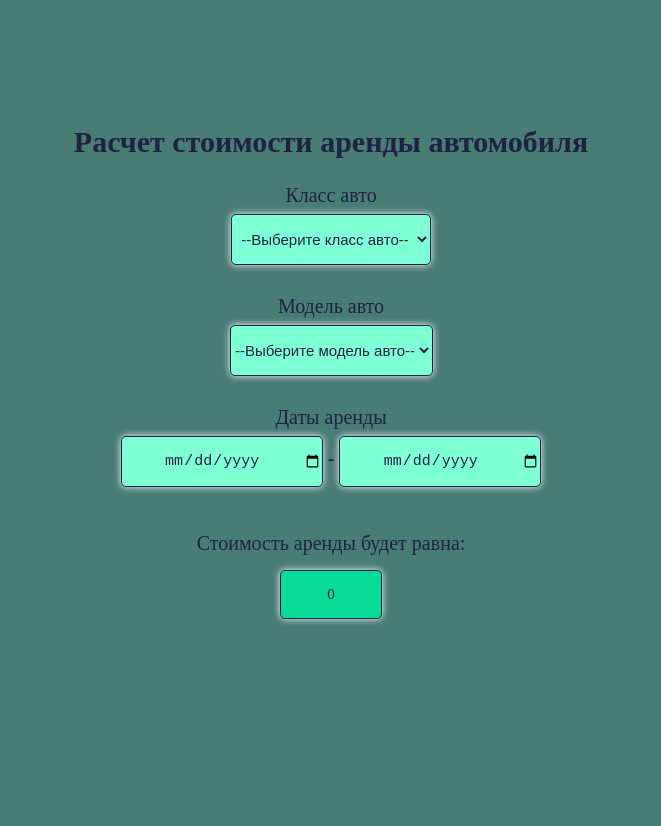
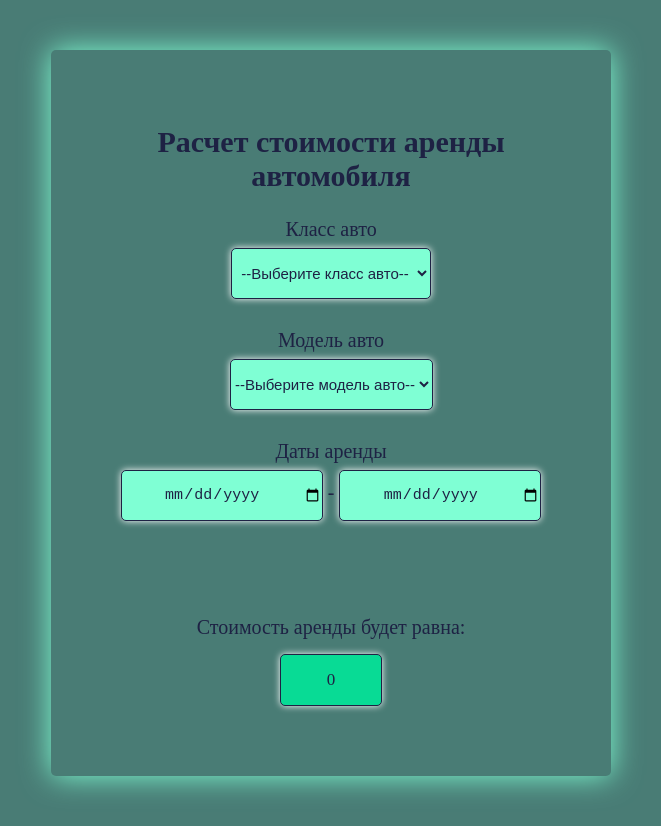
Before and after one commit to jsapro/cost-of-car-rental-calc-angular, an Angular app: page / in a window 1280 px wide. Shown: the whole page, without its empty margins (309-970 px from the left). Before the commit the page ends 800 px from the top, so only its background shows below. Built offline with nearby package versions, Linux system fonts and the light colour scheme.

Commit message:
improve styling

```diff
--- a/src/app/app.component.css
+++ b/src/app/app.component.css
@@ -2,9 +2,13 @@
   text-align: center;
   display: flex;
   flex-direction: column;
-  margin: 100px 0 50px;
+  margin: 50px auto 50px;
   font-size: 20px;
   color: rgb(30, 34, 68);
+  max-width: 500px;
+  box-shadow: 0 0 30px aquamarine;
+  padding: 50px 30px 70px;
+  border-radius: 5px;
 }
 
 .dropdown-title {
@@ -42,5 +46,11 @@
   background-color: rgb(8, 219, 149);
   border-radius: 5px;
   padding: 15px 0;
-  font-size: 15px;
+  font-size: 17px;
 }
+
+.date-error{
+  margin: 0 auto 20px ;
+  min-height: 30px;
+  color: #ee9208;
+}
--- a/src/app/app.component.html
+++ b/src/app/app.component.html
@@ -22,14 +22,9 @@
     <p class="dropdown-title">Даты аренды </p>
     <input class="dropdown-menu" type="date" (change)="selectStartDate($event)" /> -
     <input class="dropdown-menu" type="date" (change)="selectFinishDate($event)" />
+    <p class="date-error">{{dateIntervalError}}</p>
   </form>
 
-  <!-- <p>
-    {{priceForDay}}
-  </p>
-  <p>
-    {{finalPrice}}
-  </p> -->
 
   <p class="result-title">Стоимость аренды будет равна: </p>
   <p class="result-price">{{finalPrice}}</p>
--- a/src/app/app.component.ts
+++ b/src/app/app.component.ts
@@ -16,6 +16,7 @@ export class AppComponent {
   daysInterval: number = 0;
   priceForDay: number = 0;
   finalPrice: number = 0;
+  dateIntervalError: string = '';
   rentCostForDay: Record<string, number> = {
     shortRent: 0,
     averageRent: 0,
@@ -95,15 +96,16 @@ export class AppComponent {
   selectStartDate(e: any) {
     this.selectedStartDate = e.target.value;
     this.findRentPrice();
-    this.calculatePrice()
+    this.calculatePrice();
   }
   selectFinishDate(e: any) {
     this.selectedFinishDate = e.target.value;
     this.findRentPrice();
-    this.calculatePrice()
+    this.calculatePrice();
   }
 
   findRentPrice() {
+    console.log(this.dateIntervalError);
     const date1 = new Date(this.selectedStartDate);
     const date2 = new Date(this.selectedFinishDate);
 
@@ -111,9 +113,12 @@ export class AppComponent {
     const daysInterval = Math.floor(interval / (1000 * 3600 * 24));
     this.daysInterval = daysInterval;
     if (daysInterval < 0) {
+      this.dateIntervalError = 'Начальная дата должна быть раньше чем конечная';
       return;
     } else {
       if (daysInterval === 0) {
+        this.dateIntervalError =
+          'Аренда рассчитывается от 1 суток. Выберите подходящие даты';
         return;
       }
       if (daysInterval === 1) {
```
